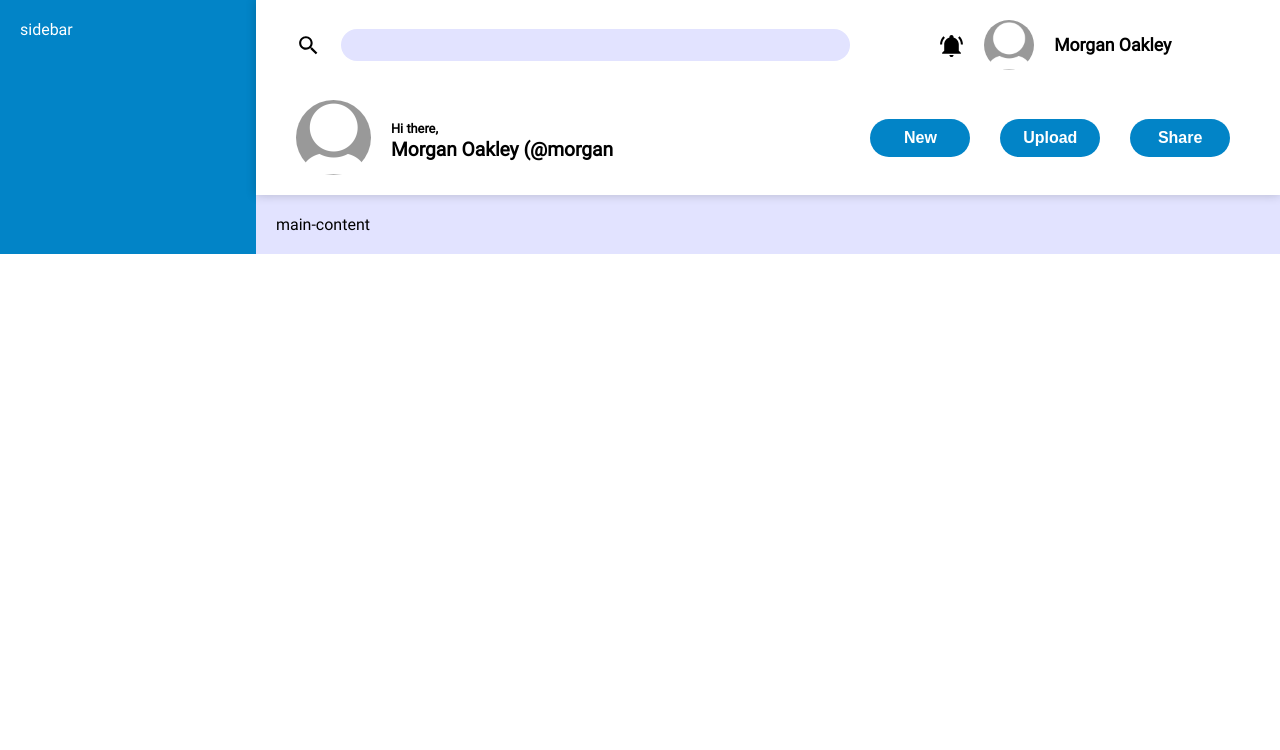
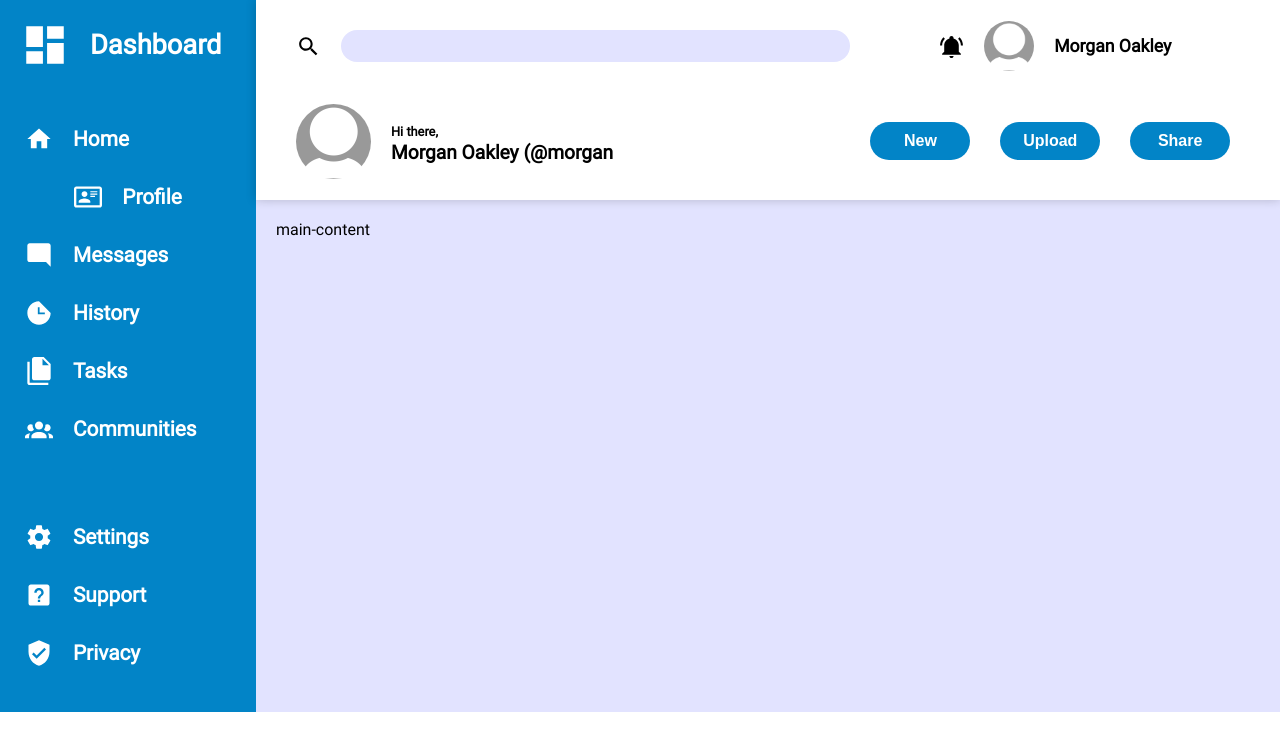
Before and after one commit to red1code/Admin-Dashboard, a plain HTML site: page index.html in a window 1280 px wide. Drawn offline with Linux system fonts and the light colour scheme.

Commit message:
create sidebar

```diff
--- a/index.html
+++ b/index.html
@@ -22,13 +22,13 @@
             <div class="profile-container">
                 <img src="./assets/icons/bell-ring.svg" alt="Notifications icon" class="icon notifications-icon">
                 <div class="profile-info">
-                    <img src="./assets/icons/default-profile-icon.jpg" alt="Profile image" class="profile-image">
+                    <img src="./assets/default-profile-pic.jpg" alt="Profile image" class="profile-image">
                     <div>Morgan Oakley</div>
                 </div>
             </div>
 
             <div class="hi-there-container">
-                <img src="./assets/icons/default-profile-icon.jpg" alt="Profile image" class="profile-image">
+                <img src="./assets/default-profile-pic.jpg" alt="Profile image" class="profile-image">
                 <div class="text">
                     <span>Hi there,</span> <br>
                     Morgan Oakley (@morgan
@@ -42,7 +42,61 @@
             </div>
         </div>
 
-        <div class="sidebar">sidebar</div>
+        <div class="sidebar">
+            <div class="dashboard">
+                <img src="./assets/icons/view-dashboard.svg" alt="Dashboard icon" class="logo-img">
+                <span>Dashboard</span>
+            </div>
+
+            <div class="navigation">
+                <div class="home-container">
+                    <img src="./assets/icons/home.svg" alt="Home icon" class="sidebar-sm-icon">
+                    <span>Home</span>
+                </div>
+
+                <div class="profile-container">
+                    <img src="./assets/icons/card-account-details-outline.svg" alt="Profile icon" class="sidebar-sm-icon">
+                    <span>Profile</span>
+                </div>
+
+                <div class="messages-container">
+                    <img src="./assets/icons/message-reply.svg" alt="Messages icon" class="sidebar-sm-icon">
+                    <span>Messages</span>
+                </div>
+
+                <div class="history-container">
+                    <img src="./assets/icons/clock-time-three.svg" alt="History icon" class="sidebar-sm-icon">
+                    <span>History</span>
+                </div>
+
+                <div class="tasks-container">
+                    <img src="./assets/icons/file-multiple.svg" alt="Tasks icon" class="sidebar-sm-icon">
+                    <span>Tasks</span>
+                </div>
+
+                <div class="communities-container">
+                    <img src="./assets/icons/account-group.svg" alt="Communities icon" class="sidebar-sm-icon">
+                    <span>Communities</span>
+                </div>
+            </div>
+
+            <div class="branding">
+                <div class="settings-container">
+                    <img src="./assets/icons/cog.svg" alt="Settings icon" class="sidebar-sm-icon">
+                    <span>Settings</span>
+                </div>
+
+                <div class="support-container">
+                    <img src="./assets/icons/help-box.svg" alt="Support icon" class="sidebar-sm-icon">
+                    <span>Support</span>
+                </div>
+
+                <div class="privacy-container">
+                    <img src="./assets/icons/shield-check.svg" alt="Privacy icon" class="sidebar-sm-icon">
+                    <span>Privacy</span>
+                </div>
+            </div>
+        </div>
 
         <div class="main-content">main-content</div>
     </div>
--- a/styles.css
+++ b/styles.css
@@ -25,7 +25,7 @@ body {
 
 .global-container {
     display: grid;
-    grid-template-columns: minmax(250px, 1fr) 4fr;
+    grid-template: 200px 1fr / minmax(250px, 1fr) 4fr;
 }
 
 /* ====== */
@@ -121,8 +121,6 @@ body {
     gap: var(--gap);
 }
 
-
-/* CSS */
 .btns-container button {
     background-color: var(--primary-color);
     color: var(--accent-bg-color);
@@ -149,6 +147,52 @@ body {
     background-color: var(--primary-color);
     color: var(--accent-bg-color);
     padding: var(--gap);
+    display: grid;
+    gap: calc(var(--gap) * 2.5);
+}
+
+.sidebar .dashboard {
+    display: flex;
+    justify-content: flex-start;
+    align-items: center;
+    gap: var(--gap);
+}
+
+.sidebar .dashboard img {
+    width: 50px;
+    height: 50px;
+    color: var(--accent-bg-color);
+}
+
+.sidebar .dashboard span {
+    font-size: 1.7rem;
+    font-weight: bold;
+}
+
+.sidebar>div>div {
+    display: flex;
+    justify-content: flex-start;
+    align-items: center;
+    gap: var(--gap);
+    padding: 5px;
+    margin-bottom: var(--gap);
+    border-radius: 3px;
+    cursor: pointer;
+}
+
+.sidebar>div>div:hover {
+    background-color: var(--accent-color);
+    transition: .2s;
+}
+
+.sidebar-sm-icon {
+    width: 28px;
+    height: 28px;
+}
+
+.sidebar>div>div>span {
+    font-size: 1.3rem;
+    font-weight: bold;
 }
 
 /* =========== */
```
Also changed, not shown: assets/default-profile-pic.jpg (renamed from assets/icons/default-profile-icon.jpg), assets/icons/account-group.svg (added), assets/icons/card-account-details-outline.svg (added), assets/icons/clock-time-three.svg (added), assets/icons/cog.svg (added), assets/icons/file-multiple.svg (added), assets/icons/help-box.svg (added), assets/icons/home.svg (added), assets/icons/message-reply.svg (added), assets/icons/shield-check.svg (added), assets/icons/view-dashboard.svg (added).
